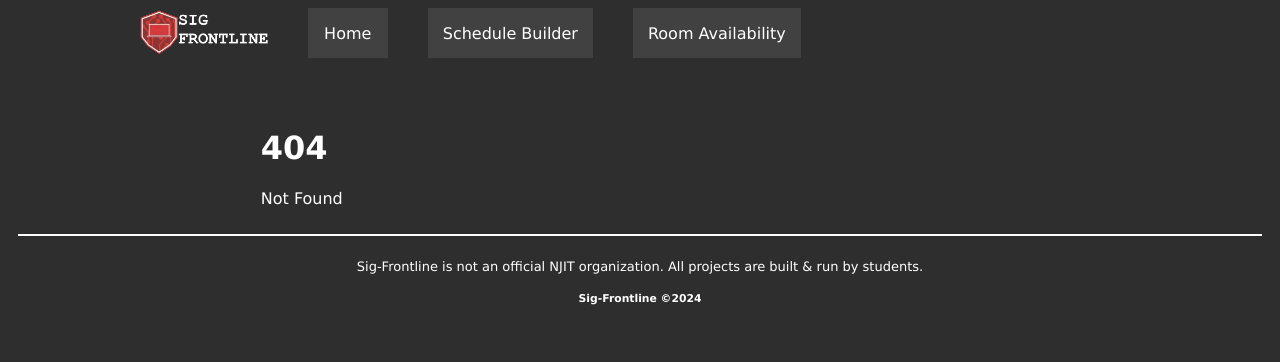
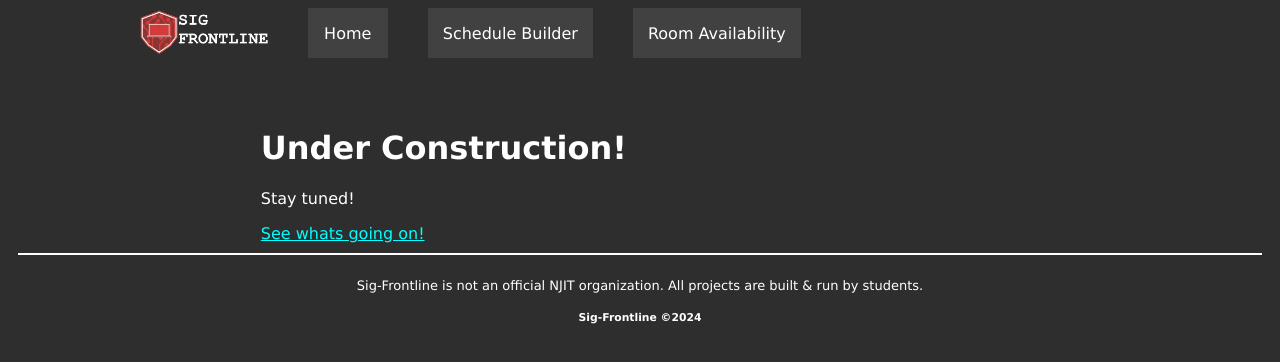
Before and after one commit to SIG-Frontline/SF-TempFront, a SvelteKit app: page /wip/ra in a window 1280 px wide. Before the commit this address had no page. Shown: the top 362 px of the page. Built offline with nearby package versions, Linux system fonts and the light colour scheme.

Commit message:
Steps update and WIP

```diff
--- /dev/null
+++ b/src/routes/wip/[location]/+page.server.js
@@ -0,0 +1,5 @@
+export const load = async (serverLoadEvent) => {
+    const { fetch, params } = serverLoadEvent;
+    const urlParam = params.location
+    return { urlParam };
+};
--- /dev/null
+++ b/src/routes/wip/[location]/+page.svelte
@@ -0,0 +1,23 @@
+<script>
+    /** @type {import('./$types').PageData} */
+    export let data;
+    let url = "";
+    let hasUrl = !!url;
+
+    const urlParams = data.urlParam;
+
+    if (urlParams === "sb") {
+        url = "https://sbdev.sigfrontline.com";
+        hasUrl = true;
+    } else if (urlParams === "ra") {
+        url = "https://radev.sigfrontline.com";
+        hasUrl = true;
+    }
+</script>
+
+<h1>Under Construction!</h1>
+<p>Stay tuned!</p>
+
+{#if hasUrl}
+    <a href={url}>See whats going on!</a>
+{/if}
```
Also changed, not shown: 1 other file (tests, documents, lock files or other folders).
